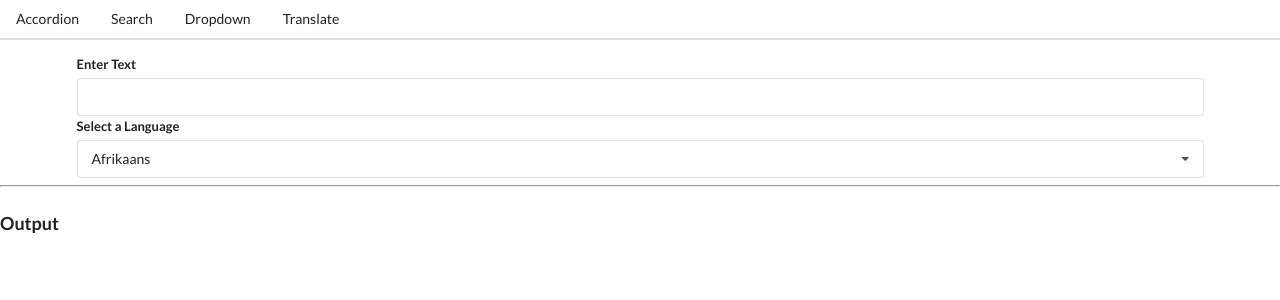
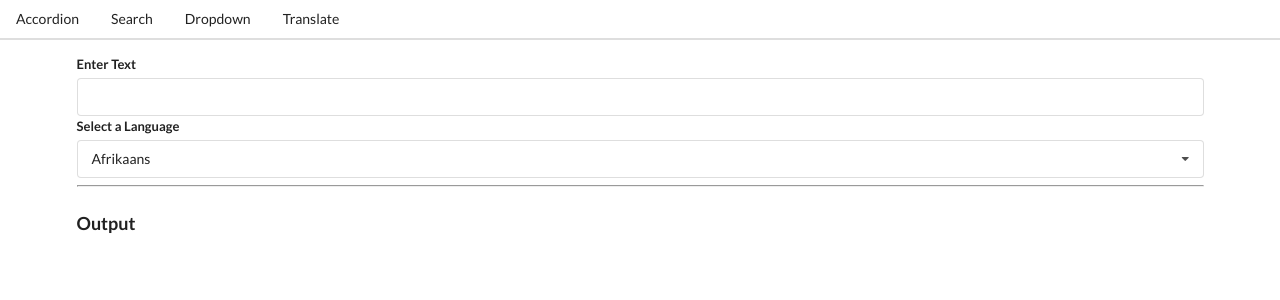
Before and after one commit to danporeda/widgets, a React (Create React App) app: page /translate in a window 1280 px wide. Shown: the top 300 px of the page. Built offline with nearby package versions, Linux system fonts and the light colour scheme; no server answers.

Commit message:
added className container to parent div in Translate component

```diff
--- a/src/components/Translate.js
+++ b/src/components/Translate.js
@@ -34,8 +34,8 @@ function Translate() {
   const [text, setText] = useState('');
 
   return (
-    <div>
-      <div className="ui form container">
+    <div className="ui container">
+      <div className="ui form">
         <div className="field">
           <label>Enter Text</label>
           <input value={text} onChange={(e) => setText(e.target.value)} />
```
